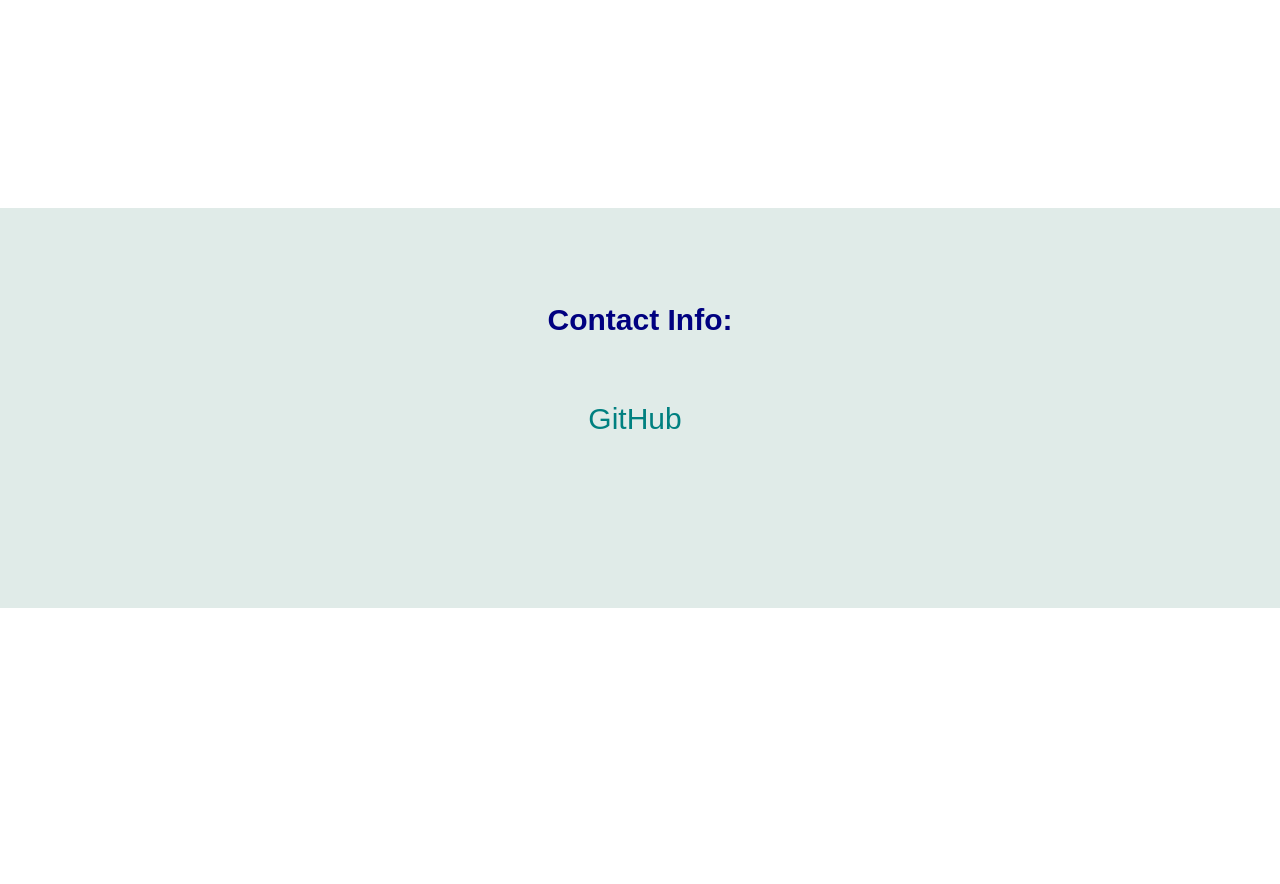
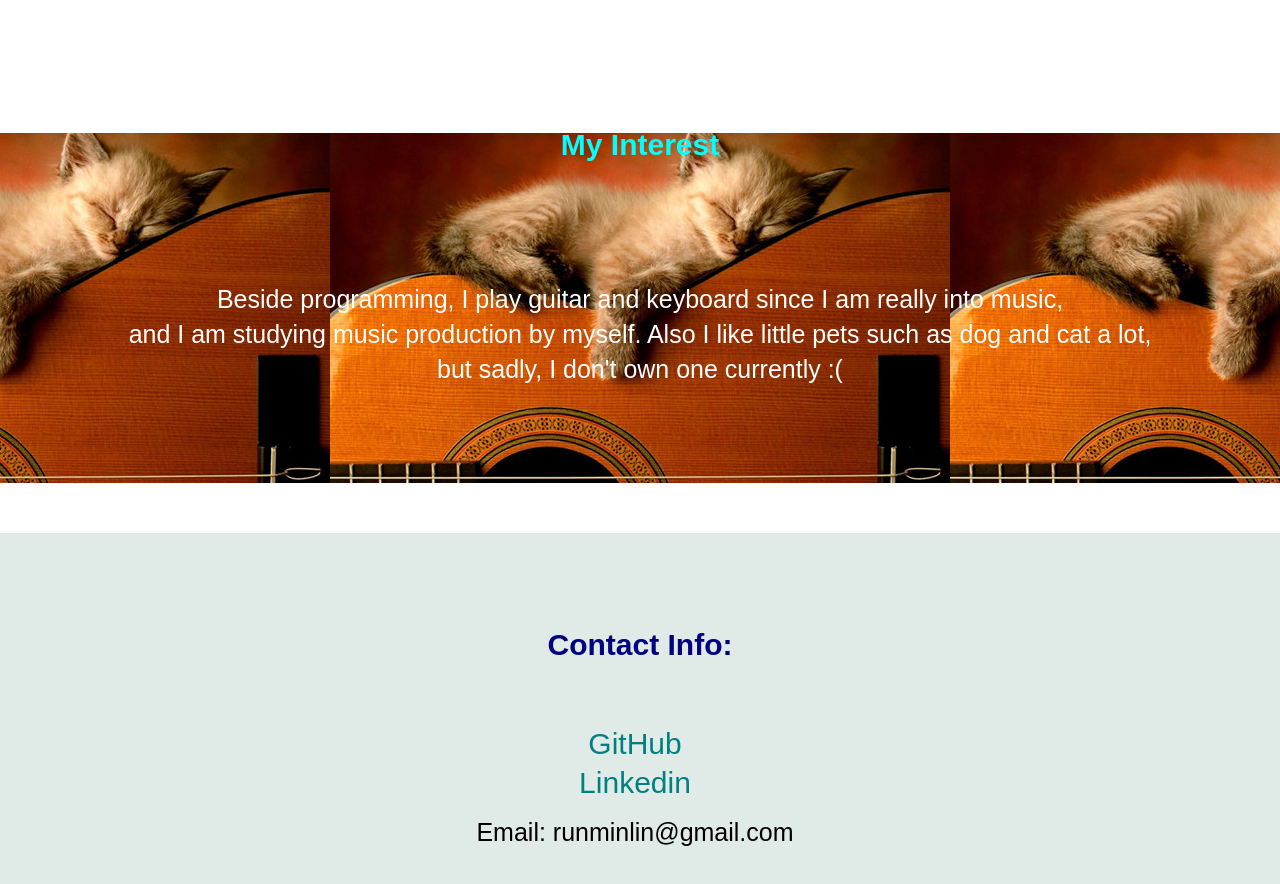
Before and after one commit to RyanLinrm/Personal-Homepage, a plain HTML site: page index.html in a window 1280 px wide. Shown: the part 1180-2064 px from the top of the page. Before the commit the page ends 1788 px from the top, so only its background shows below. Drawn offline with Linux system fonts and the light colour scheme.

Commit message:
finishing up styling and interest section

```diff
--- a/index.html
+++ b/index.html
@@ -40,15 +40,19 @@
             <p> <br> This is a real time browser action game collaborated with Nabhan Maswood, Hongjie Huang, Adam McKoy, and Michael Richards.
                 It was bulit using Javascript and Phaser3, and it supports up to four players to play against each other.
                 We implemented the user interface by using React.js, and also established a matchmaking system with Firebase, as well as
-                storing the real time gaming data.(<a href="https://dev.d39k5usv8gv0fp.amplifyapp.com/"
+                storing the real time gaming data.<br>(<a href="https://dev.d39k5usv8gv0fp.amplifyapp.com/"
                 target="_blank">Game Link</a>)/(<a href="https://github.com/RyanLinrm/CSC473Project"
                 target="_blank">GitHub Link</a>)</p>
         </div>
     </section>
+    <div class="clearfloat"></div>
 
     <section id=interest>
         <div class="myclass">
-
+            <h2>My Interest</h2>
+            <p>Beside programming, I play guitar and keyboard since I am really into music, <br>
+            and I am studying music production by myself. Also I like little pets such as dog and cat
+            a lot,<br>but sadly, I don't own one currently :(</p>
         </div>
     </section>
 
@@ -56,9 +60,16 @@
         <div class="myclass">
             <h1>Contact Info:</h1>
              <ul>
-                 <li><a href="https://github.com/RyanLinrm"target="_blank"
+                 <li><a href="https://github.com/RyanLinrm" target="_blank"
                     class="contactLink">
                     GitHub</a>
+                </li>
+                <li><a href="www.linkedin.com/in/runminlin" target="_blank"
+                    class="contactLink">
+                    Linkedin</a>
+                </li>
+                <li>
+                    <p>Email: runminlin@gmail.com</p>
                 </li>
              </ul>
         </div>
--- a/style.css
+++ b/style.css
@@ -9,6 +9,10 @@ body{
 
 .myclass {
     margin: auto;
+}
+
+.clearfloat {
+    clear:both;
 }
 
 a {
@@ -68,7 +72,7 @@ a {
 }
 
 #projects {
-    min-height: 550px;
+    min-height: 500px;
     padding-top: 3%;
     padding-right: 10%;
     padding-left: 10%;
@@ -82,6 +86,26 @@ a {
     float: left;
     padding-top: 5px;
     padding-right: 5px;
+}
+
+#interest {
+    min-height: 350px;
+    padding-right: 10%;
+    padding-left: 10%;
+    background-image: url(img/CatonGuitar.jpg);
+    background-position: center center;
+}
+
+#interest h2 {
+    color: aqua;
+    font-size: 30px;
+}
+
+#interest p {
+    padding-top: 100px;
+    font-size: 25px;
+    line-height: 1.4em;
+    color: white;
 }
 
 #links {
@@ -115,3 +139,7 @@ a {
     margin-bottom: 10px;
     margin-top: 15px;
   }
+
+#links li p {
+    font-size: 25px;
+}
```
Also changed, not shown: img/CatonGuitar.jpg (added).
